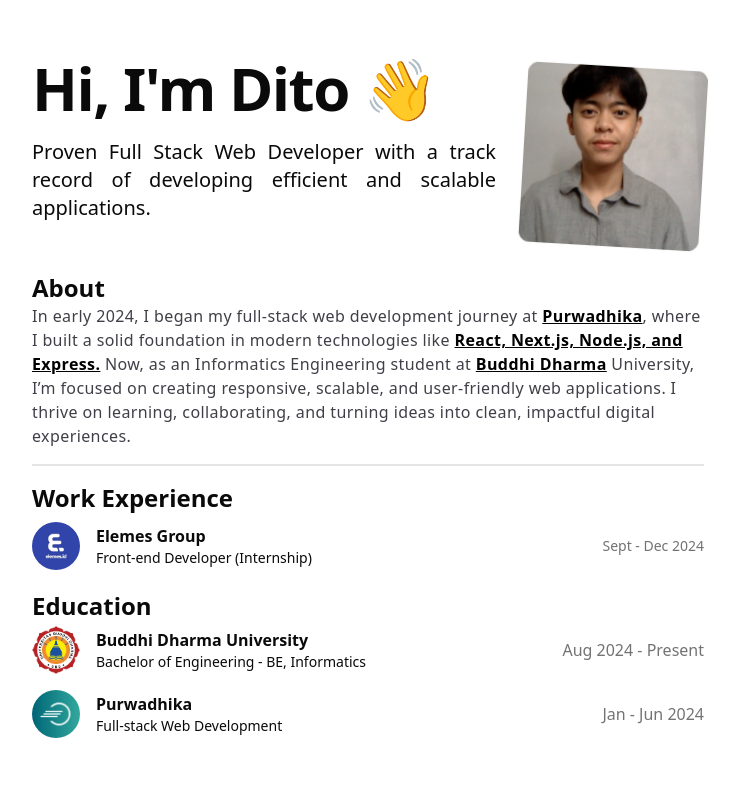
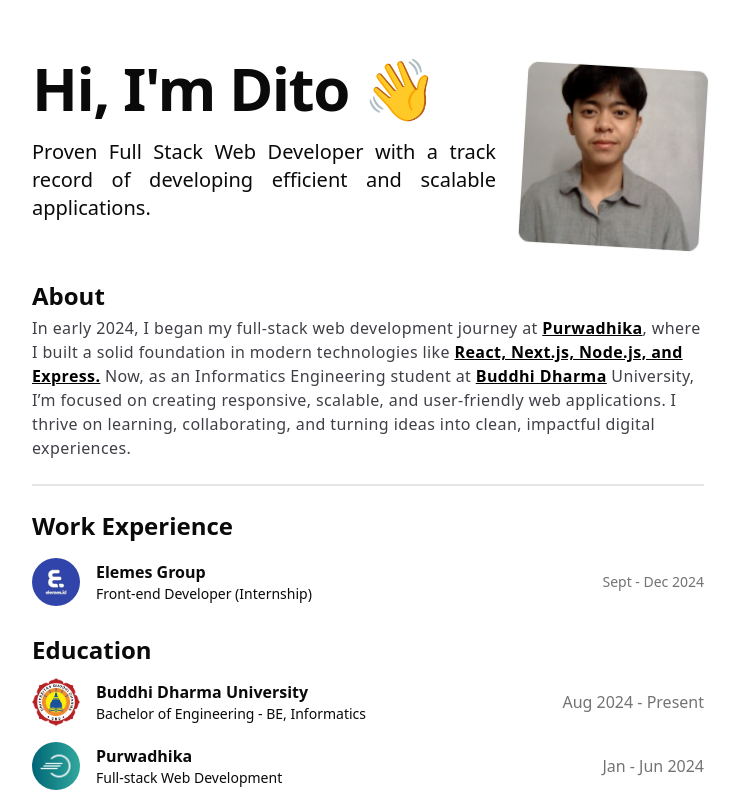
Before and after one commit to ditonatael/dito-portfolio, a Next.js app: page / in a window 1280 px wide. Shown: the whole page, without its empty margins (272-1011 px from the left). Built offline with nearby package versions, Linux system fonts and the light colour scheme.

Commit message:
fix: components gap

```diff
--- a/src/app/page.tsx
+++ b/src/app/page.tsx
@@ -15,7 +15,7 @@
     <></>
   ) : (
     <div className="min-h-[100dvh] pt-14 px-4 md:px-0">
-      <div className="mx-auto w-full max-w-2xl flex flex-col gap-4">
+      <div className="mx-auto w-full max-w-2xl flex flex-col gap-6">
         <Hero />
         <About />
         <div className="border"></div>
--- a/src/components/About/index.tsx
+++ b/src/components/About/index.tsx
@@ -3,7 +3,7 @@
 export default function About() {
   return (
     <div>
-      <h2 className="text-2xl font-bold">About</h2>
+      <h2 className="text-2xl font-bold mb-1">About</h2>
       <span className="text-zinc-700 tracking-wide">
         In early 2024, I began my full-stack web development journey at{" "}
         <Link href={"/"} className="text-black font-semibold underline">
--- a/src/components/Education/index.tsx
+++ b/src/components/Education/index.tsx
@@ -19,7 +19,7 @@
   return (
     <div>
       <h2 className="text-2xl font-bold">Education</h2>
-      <div className="flex flex-col gap-4 mt-1">
+      <div className="flex flex-col gap-4 mt-3">
         {educationData.map((item, index) => {
           return (
             <div
--- a/src/components/WorkExperience/index.tsx
+++ b/src/components/WorkExperience/index.tsx
@@ -11,7 +11,7 @@
   return (
     <div>
       <h2 className="text-2xl font-bold">Work Experience</h2>
-      <Accordion type="single" collapsible className="w-full mt-1">
+      <Accordion type="single" collapsible className="w-full mt-3">
         <AccordionItem value="item-1">
           <AccordionTrigger className="group hover:cursor-pointer">
             <div className="flex justify-between items-center w-full">
```
